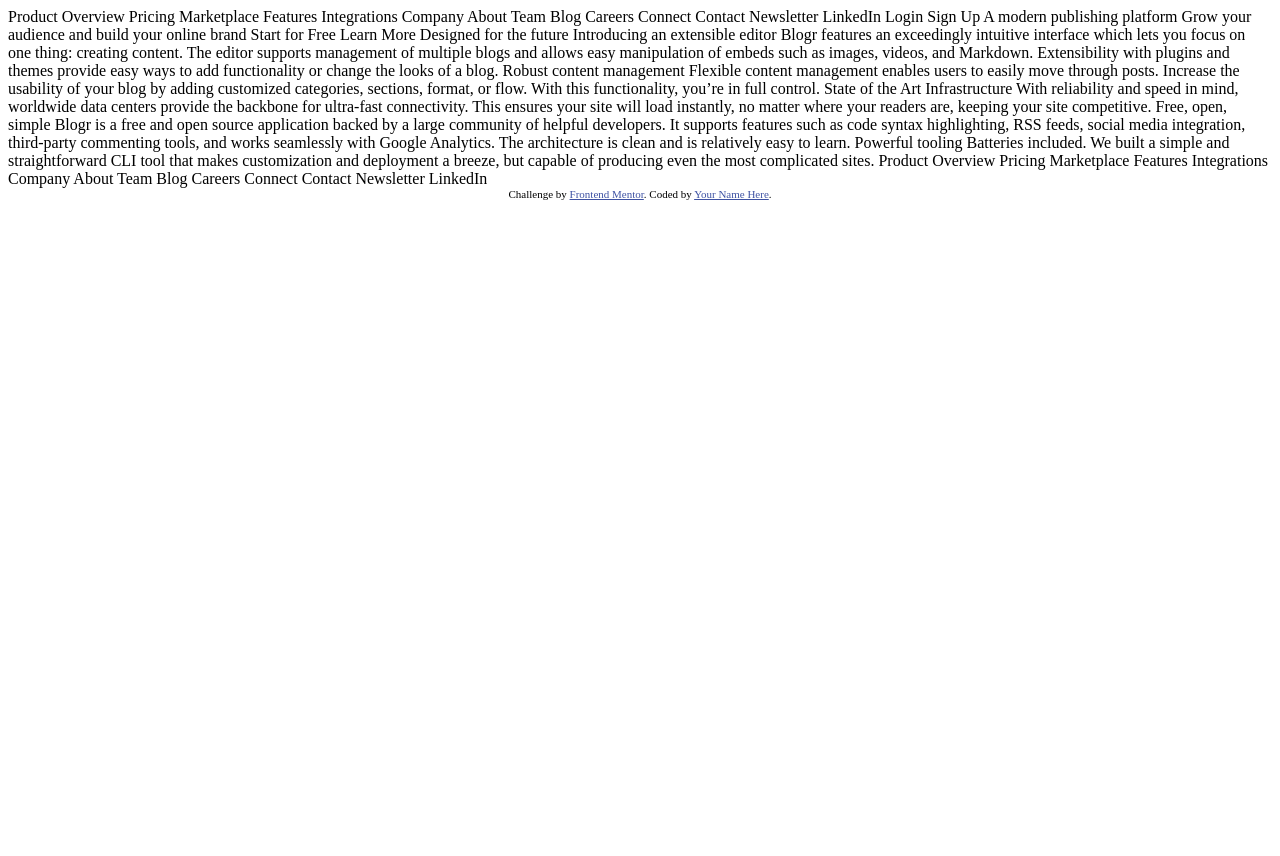
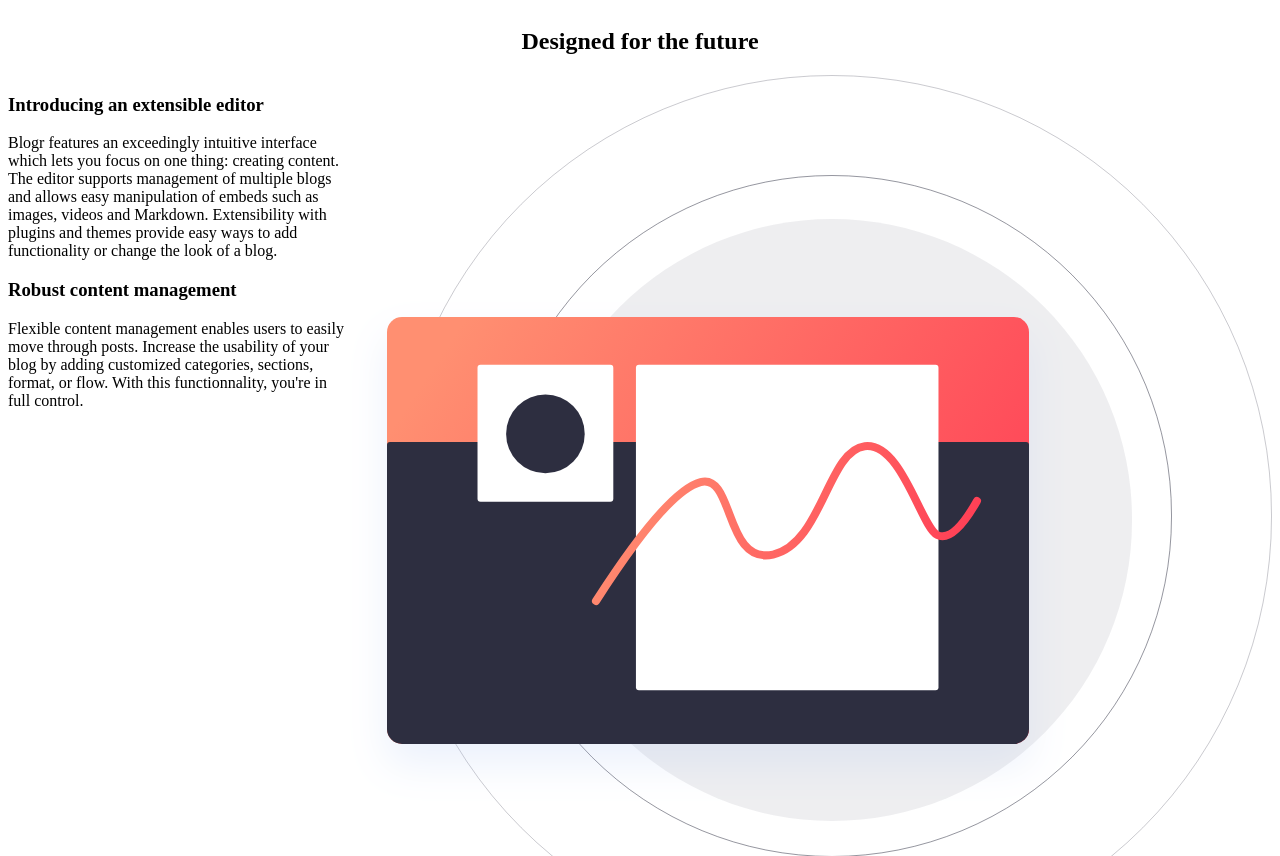
Before and after one commit to Lotosney/blogr-landing-page, a plain HTML site: page index.html in a window 1280 px wide. Shown: the top 856 px of the page. Before the commit the page ends 800 px from the top, so only its background shows below. Drawn offline with Linux system fonts and the light colour scheme.

Commit message:
Add future section text with basic styling

```diff
--- a/index.html
+++ b/index.html
@@ -5,7 +5,7 @@
   <meta name="viewport" content="width=device-width, initial-scale=1.0"> <!-- displays site properly based on user's device -->
 
   <link rel="icon" type="image/png" sizes="32x32" href="./images/favicon-32x32.png">
-
+  <link rel="stylesheet" type="text/css" href="style.css">
   <title>Frontend Mentor | [Blogr]</title>
 
   <!-- Feel free to remove these styles or customise in your own stylesheet 👍 -->
@@ -15,6 +15,49 @@
   </style>
 </head>
 <body>
+<header></header>
+<main>
+  <section class="future">
+    <div class="future-title">
+      <h2>Designed for the future</h2>
+    </div>
+    <div class="future-content">
+      <div class="future-image"><img src="images/illustration-editor-desktop.svg" alt="desktop-editor"></div>
+      <div class="future-text-container">
+        <div class="future-text-box-one">
+          <h3>Introducing an extensible editor</h3>
+          <p>Blogr features an exceedingly intuitive interface which lets you
+              focus on one thing: creating content. The editor supports management
+              of multiple blogs and allows easy manipulation of embeds such as images,
+              videos and Markdown. Extensibility with plugins and themes provide easy
+              ways to add functionality or change the look of a blog.
+          </p>
+        </div>
+        <div class="future-text-box-two">
+           <h3>Robust content management</h3>
+          <p>Flexible content management enables users to easily move through
+              posts. Increase the usability of your blog by adding customized
+              categories, sections, format, or flow. With this functionnality,
+              you're in full control.
+          </p>
+        </div>
+      </div>
+
+
+    </div>
+
+
+  </section>
+  <section class="state-of-art">
+
+  </section>
+  <section class="products-features">
+
+
+  </section>
+</main>
+
+
   Product
 
   Overview
@@ -93,7 +136,7 @@
 
   <div class="attribution">
     Challenge by <a href="https://www.frontendmentor.io?ref=challenge" target="_blank">Frontend Mentor</a>.
-    Coded by <a href="#">Your Name Here</a>.
+    Coded by <a href="#">Lotosney</a>.
   </div>
 </body>
 </html>
--- /dev/null
+++ b/style.css
@@ -0,0 +1,31 @@
+:root {
+    --clr-normal: hsl(356, 100%, 66%);
+    --clr-hover: hsl(355, 100%, 74%);
+    --clr-body-light: hsl(240, 2%, 79%);
+    --clr-body-dark: hsl(207, 13%, 34%);
+    --clr-headings: hsl(208, 49%, 24%);
+    --clr-background: hsl(240, 10%, 16%);
+
+    --ff-heading: 3rem;
+    --ff-normal: 2rem;
+
+    --fs-normal: "Overpass", sans-serif;
+    --fs-heading: "Ubuntu", sans-serif;
+}
+
+
+
+/* Main */
+/* Future */
+.future{
+    display:flex;
+    flex-direction: column;
+}
+h2{
+    display:flex;
+    justify-content: center;
+}
+.future-content{
+    display:flex;
+    flex-direction:row-reverse;
+}
```
Also changed, not shown: script.js (added).
